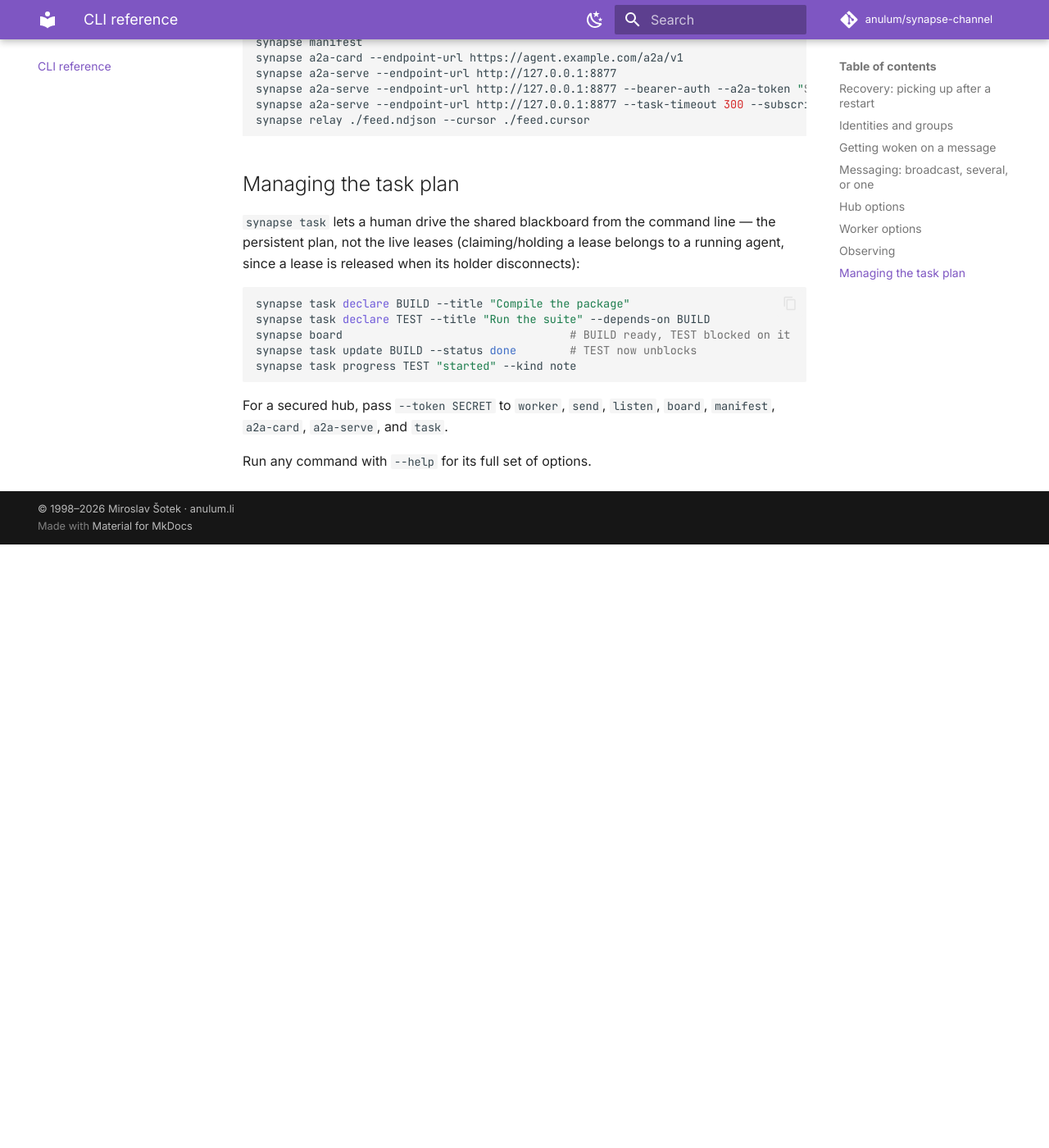
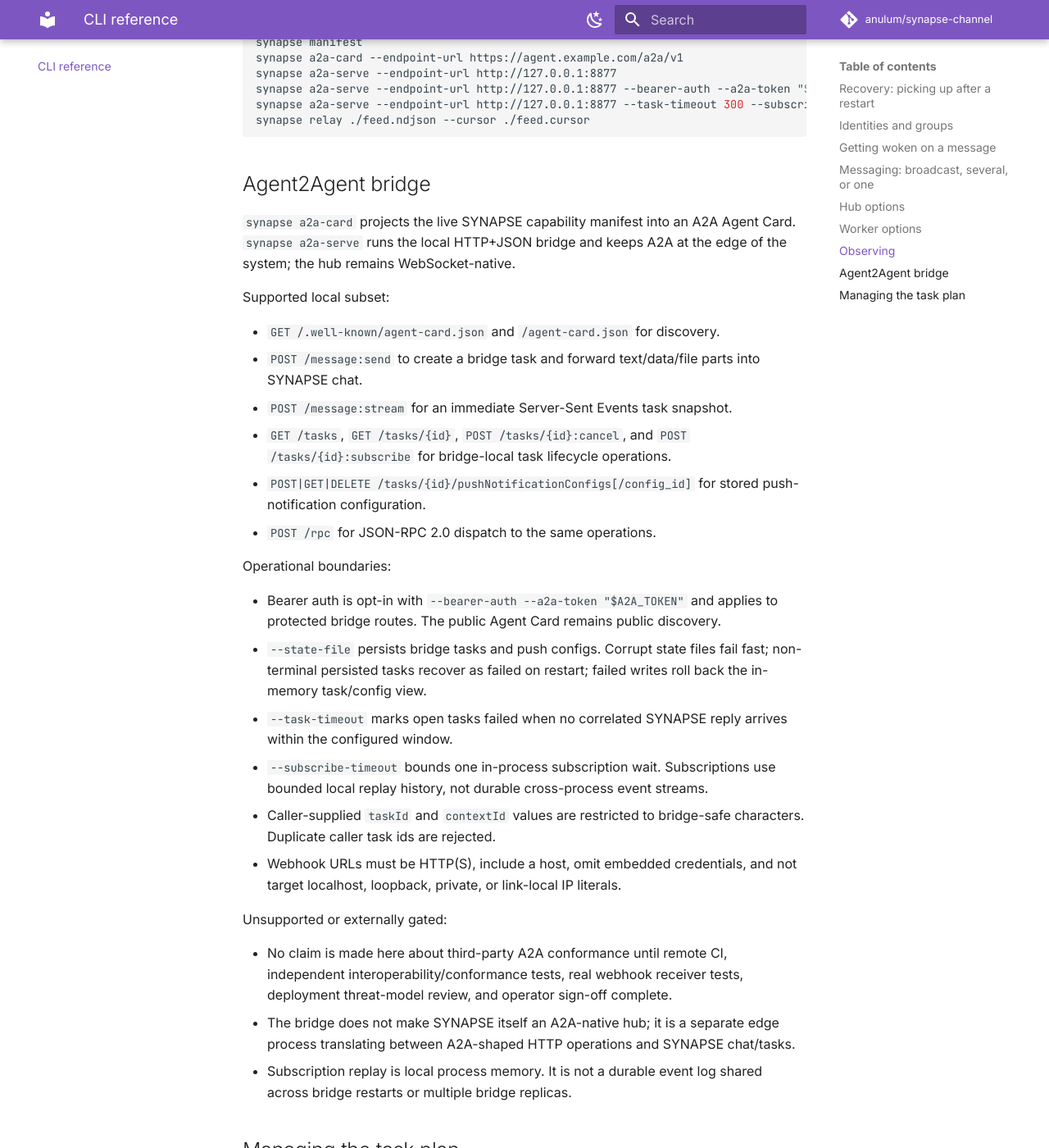
Before and after one commit to anulum/synapse-channel, an MkDocs documentation site: the page built from docs/cli.md, in a window 1280 px wide and 1400 px high, scrolled down 4853 px. Shown: the whole window at 82% size. Built offline with MkDocs 1.6.1 and Material for MkDocs 9.7.7, drawn with Linux system fonts in a browser that asks for light colours; comment, search, counter and statistics services are not loaded; before the commit the page ends 5517 px from its top, so only the background shows below that.

Commit message:
Document A2A bridge operating bounds
Authored by Anulum Fortis & Arcane Sapience (protoscience@anulum.li)

````diff
--- a/docs/cli.md
+++ b/docs/cli.md
@@ -192,6 +192,50 @@
 synapse relay ./feed.ndjson --cursor ./feed.cursor
 ```
 
+## Agent2Agent bridge
+
+`synapse a2a-card` projects the live SYNAPSE capability manifest into an A2A
+Agent Card. `synapse a2a-serve` runs the local HTTP+JSON bridge and keeps A2A at
+the edge of the system; the hub remains WebSocket-native.
+
+Supported local subset:
+
+- `GET /.well-known/agent-card.json` and `/agent-card.json` for discovery.
+- `POST /message:send` to create a bridge task and forward text/data/file parts
+  into SYNAPSE chat.
+- `POST /message:stream` for an immediate Server-Sent Events task snapshot.
+- `GET /tasks`, `GET /tasks/{id}`, `POST /tasks/{id}:cancel`, and
+  `POST /tasks/{id}:subscribe` for bridge-local task lifecycle operations.
+- `POST|GET|DELETE /tasks/{id}/pushNotificationConfigs[/config_id]` for stored
+  push-notification configuration.
+- `POST /rpc` for JSON-RPC 2.0 dispatch to the same operations.
+
+Operational boundaries:
+
+- Bearer auth is opt-in with `--bearer-auth --a2a-token "$A2A_TOKEN"` and applies
+  to protected bridge routes. The public Agent Card remains public discovery.
+- `--state-file` persists bridge tasks and push configs. Corrupt state files fail
+  fast; non-terminal persisted tasks recover as failed on restart; failed writes
+  roll back the in-memory task/config view.
+- `--task-timeout` marks open tasks failed when no correlated SYNAPSE reply arrives
+  within the configured window.
+- `--subscribe-timeout` bounds one in-process subscription wait. Subscriptions use
+  bounded local replay history, not durable cross-process event streams.
+- Caller-supplied `taskId` and `contextId` values are restricted to bridge-safe
+  characters. Duplicate caller task ids are rejected.
+- Webhook URLs must be HTTP(S), include a host, omit embedded credentials, and not
+  target localhost, loopback, private, or link-local IP literals.
+
+Unsupported or externally gated:
+
+- No claim is made here about third-party A2A conformance until remote CI,
+  independent interoperability/conformance tests, real webhook receiver tests,
+  deployment threat-model review, and operator sign-off complete.
+- The bridge does not make SYNAPSE itself an A2A-native hub; it is a separate edge
+  process translating between A2A-shaped HTTP operations and SYNAPSE chat/tasks.
+- Subscription replay is local process memory. It is not a durable event log shared
+  across bridge restarts or multiple bridge replicas.
+
 ## Managing the task plan
 
 `synapse task` lets a human drive the shared blackboard from the command line —
````
Also changed, not shown: README.md (+4 -0 lines).
